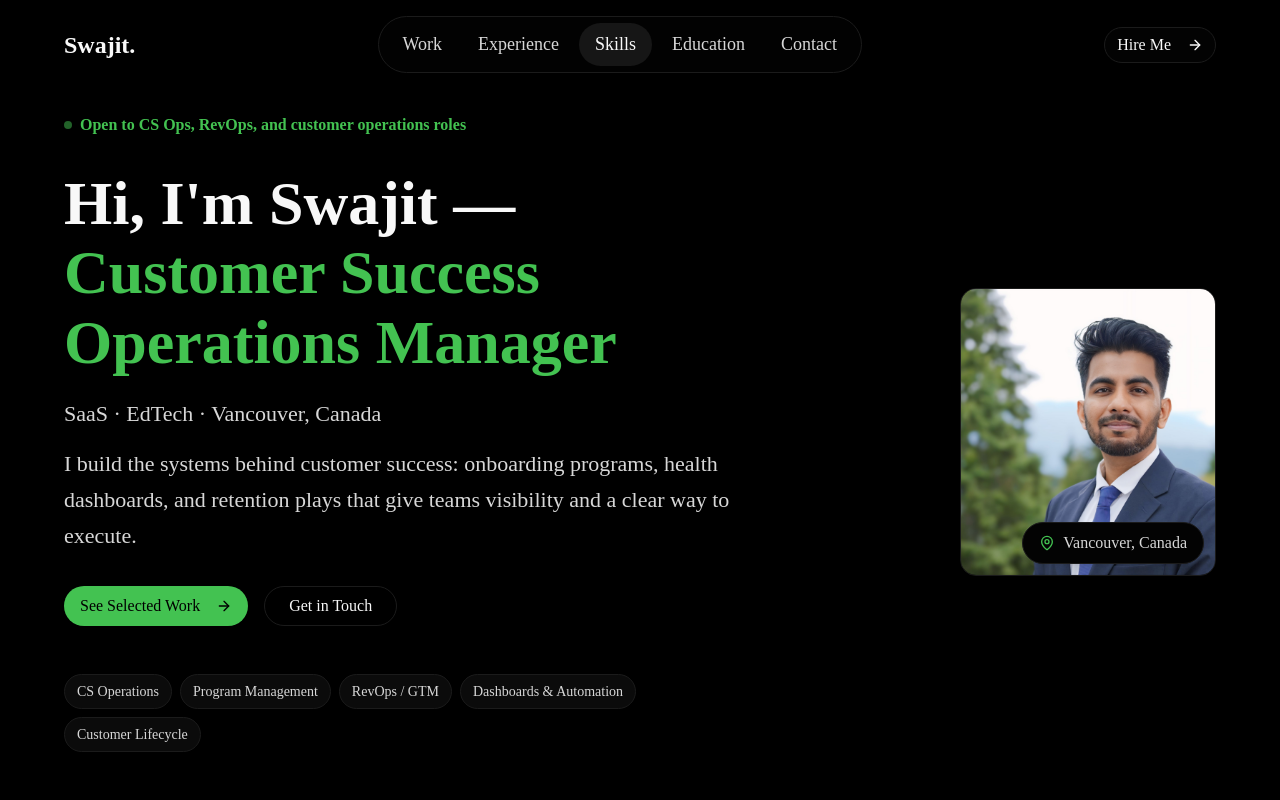
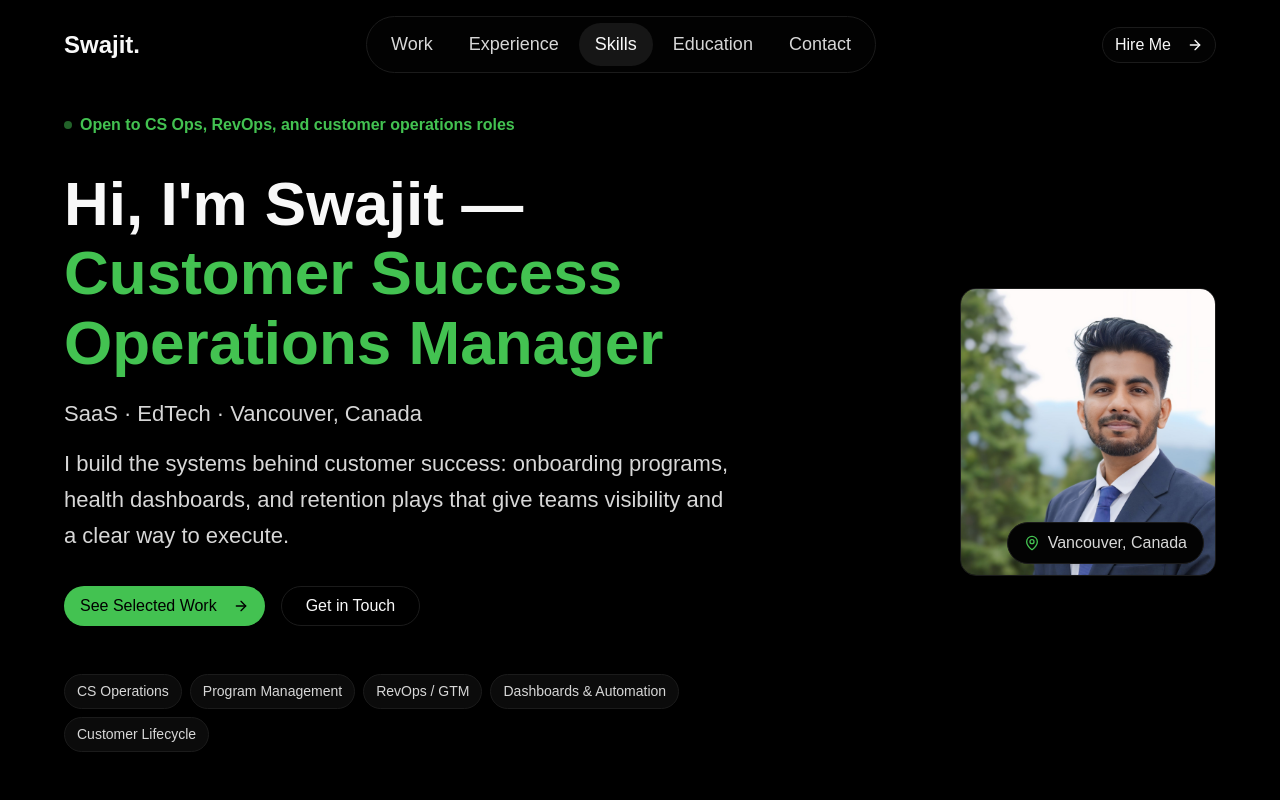
Before and after one commit to swajitp/portfolio_vercel, a Next.js app: page / in a window 1280 px wide. Shown: the top 800 px of the page. Built offline with nearby package versions, Linux system fonts and the light colour scheme.

Commit message:
font change
font change

```diff
--- a/app/globals.css
+++ b/app/globals.css
@@ -79,8 +79,8 @@
 }
 
 @theme inline {
-  --font-sans: 'Geist', 'Geist Fallback';
-  --font-mono: 'Geist Mono', 'Geist Mono Fallback';
+ --font-sans: 'Manrope', 'Manrope Fallback', sans-serif;
+--font-mono: 'Geist Mono', 'Geist Mono Fallback', monospace;
   --color-background: var(--background);
   --color-foreground: var(--foreground);
   --color-stat-foreground: var(--stat-foreground);
```
